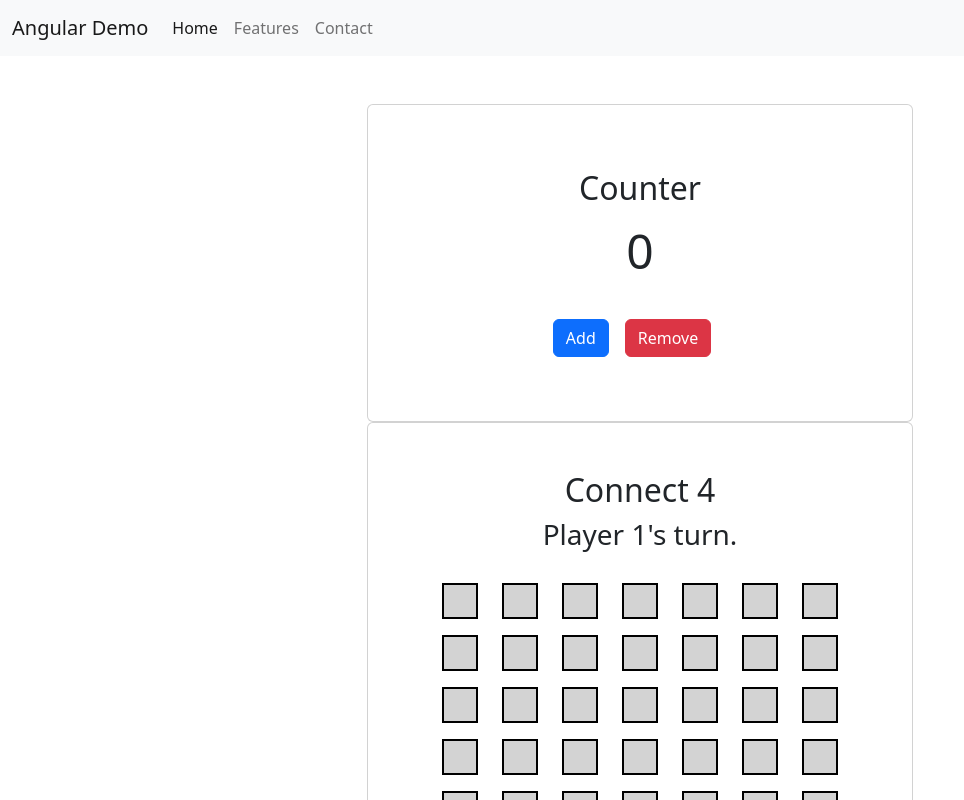
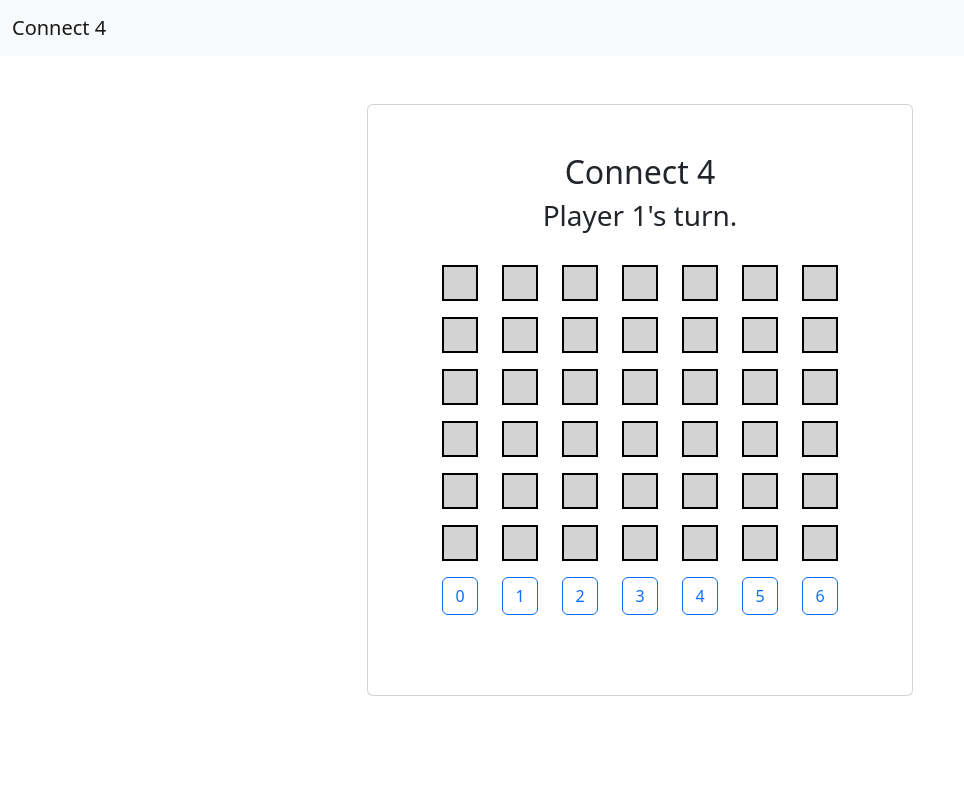
Before and after one commit to rkline122/angular-practice, an Angular app: page / in a window 1280 px wide. Shown: the top 800 px of the page, without its empty margins (0-964 px from the left). Built offline with nearby package versions, Linux system fonts and the light colour scheme.

Commit message:
Disable buttons on game win. Add reset button

```diff
--- a/src/app/app.component.html
+++ b/src/app/app.component.html
@@ -2,11 +2,6 @@
 <div class="container py-5">
     <div class="row">
         <div class="col-md-6 mx-auto">
-            <div class="card py-5 center">
-                <div class="card-body d-flex justify-content-center">
-                    <app-counter></app-counter>
-                </div>
-            </div>
             <app-game></app-game>
         </div>
 </div>
--- a/src/app/components/button/button.component.html
+++ b/src/app/components/button/button.component.html
@@ -1 +1 @@
-<button class="btn {{type}} p-{{padding}} mt-3" (click)="onClick()">{{text}}</button>
+<button class="btn {{type}} p-{{padding}} mt-3" (click)="onClick()" [disabled]="disabled">{{text}}</button>
--- a/src/app/components/button/button.component.ts
+++ b/src/app/components/button/button.component.ts
@@ -9,6 +9,7 @@ export class ButtonComponent {
   @Input() text: string = "";
   @Input() type: string = "";
   @Input() padding: string = "";
+  @Input() disabled: boolean = false;
   @Output() btnClick = new EventEmitter();
   constructor() {}
 
--- a/src/app/components/game/game.component.html
+++ b/src/app/components/game/game.component.html
@@ -8,7 +8,9 @@
         <h4>{{message}}</h4>
         <div class="card-body d-flex justify-content-center">
             <app-grid
-                (btnClick)="dropToken($event)"
+                (columnNumberEmitter)="dropToken($event)"
+                (resetEmitter)="resetGame()"
+                [gameOver]=gameOver
                 [cellColor]=cellColor
                 [rows]=rows
                 [cols]=cols
--- a/src/app/components/game/game.component.ts
+++ b/src/app/components/game/game.component.ts
@@ -23,7 +23,6 @@ export class GameComponent {
 
 
   fourInARow(tokens : string[], tokenColor : string) : boolean{
-    // console.log(tokens)
     let count = 0
 
     for(let i=0; i < tokens.length; i++){
@@ -181,5 +180,13 @@ export class GameComponent {
     this.message = `Player ${this.winner} Won!`
   }
 
+  resetGame(){
+    this.cells = this.createGrid(this.rows.length, this.cols.length, this.cellColor)
+    this.message = ""
+    this.gameOver = false
+    this.currentPlayer = this.player1
+    this.winner = 0
+  }
+
 
 }
--- a/src/app/components/grid/grid.component.html
+++ b/src/app/components/grid/grid.component.html
@@ -18,13 +18,24 @@
                       *ngIf="row == 5"
                       text="{{col}}"
                       type="btn-outline-primary"
-                      (btnClick)="onClick(col)">
+                      [disabled]=gameOver
+                      (btnClick)="columnNumber(col)">
                   </app-button>
+
+
 
                 </div>
               </ng-container>
             </div>
           </ng-container>
+
+          <app-button
+            *ngIf="gameOver == true"
+            text="New Game?"
+            type="btn-primary"
+            (btnClick)="reset()">
+          </app-button>
+
         </div>
       </div>
     </div>
--- a/src/app/components/grid/grid.component.ts
+++ b/src/app/components/grid/grid.component.ts
@@ -12,15 +12,20 @@ interface NumberArray{
   styleUrls: ['./grid.component.css']
 })
 export class GridComponent {
+  @Input() gameOver : boolean = true;
   @Input() cellColor : string = "";
   @Input() rows : number[] = [0,1,2,3,4,5]
   @Input() cols : number[] = [0,1,2,3,4,5,6]
   @Input() cells: cell[][] = []
-  @Output() btnClick = new EventEmitter();
+  @Output() columnNumberEmitter = new EventEmitter();
+  @Output() resetEmitter = new EventEmitter();
 
 
+  columnNumber(columnNumber : number) {
+    this.columnNumberEmitter.emit(columnNumber);
+  }
 
-  onClick(columnNumber : number) {
-    this.btnClick.emit(columnNumber);
+  reset(){
+    this.resetEmitter.emit(true)
   }
 }
--- a/src/app/components/header/header.component.html
+++ b/src/app/components/header/header.component.html
@@ -1,23 +1,6 @@
 <nav class="navbar navbar-expand-lg navbar-light bg-light">
     <div class="container-fluid">
-      <a class="navbar-brand" href="#">Angular Demo</a>
+      <a class="navbar-brand" href="#">Connect 4</a>
 
-      <button class="navbar-toggler" type="button" data-bs-toggle="collapse" data-bs-target="#navbarNav" aria-controls="navbarNav" aria-expanded="false" aria-label="Toggle navigation">
-        <span class="navbar-toggler-icon"></span>
-      </button>
-
-      <div class="collapse navbar-collapse" id="navbarNav">
-        <ul class="navbar-nav">
-          <li class="nav-item">
-            <a class="nav-link active" aria-current="page" href="#">Home</a>
-          </li>
-          <li class="nav-item">
-            <a class="nav-link" href="#">Features</a>
-          </li>
-          <li class="nav-item">
-            <a class="nav-link" href="#">Contact</a>
-          </li>
-        </ul>
-      </div>
     </div>
   </nav>
```
